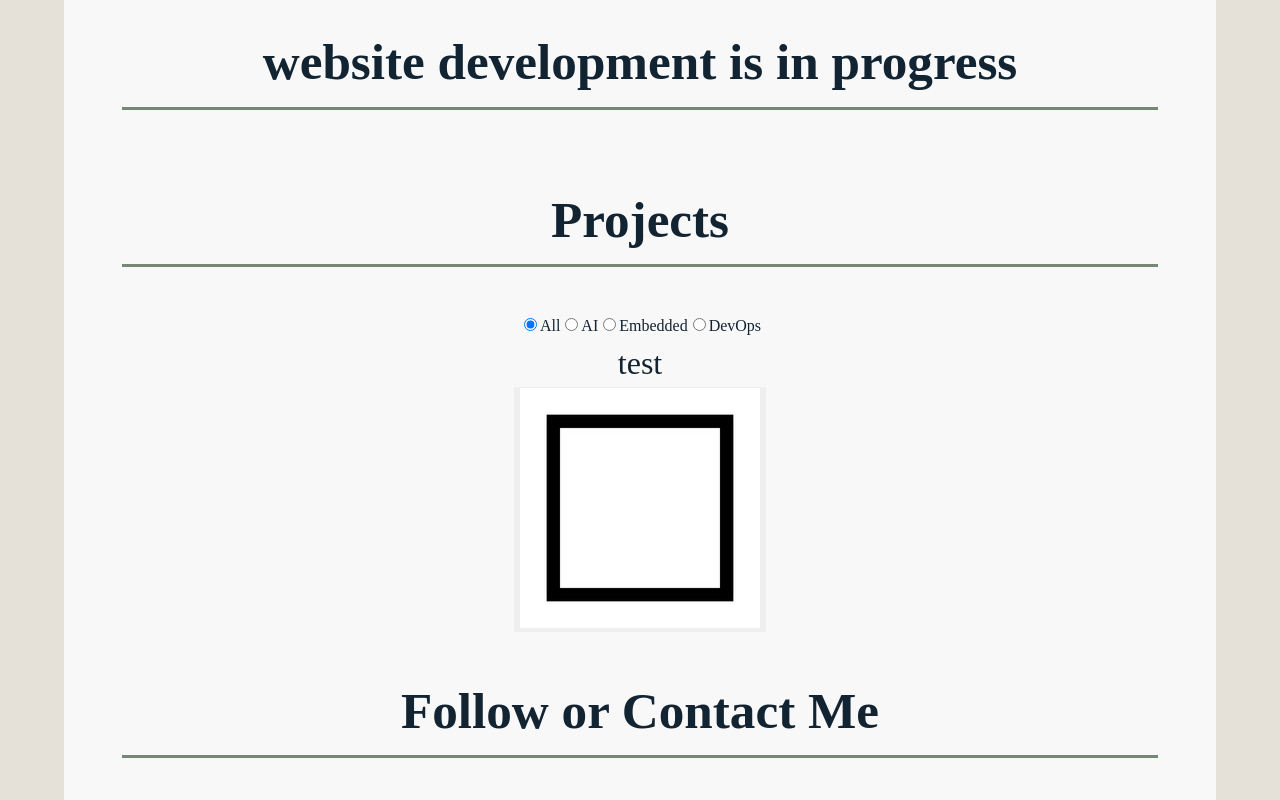
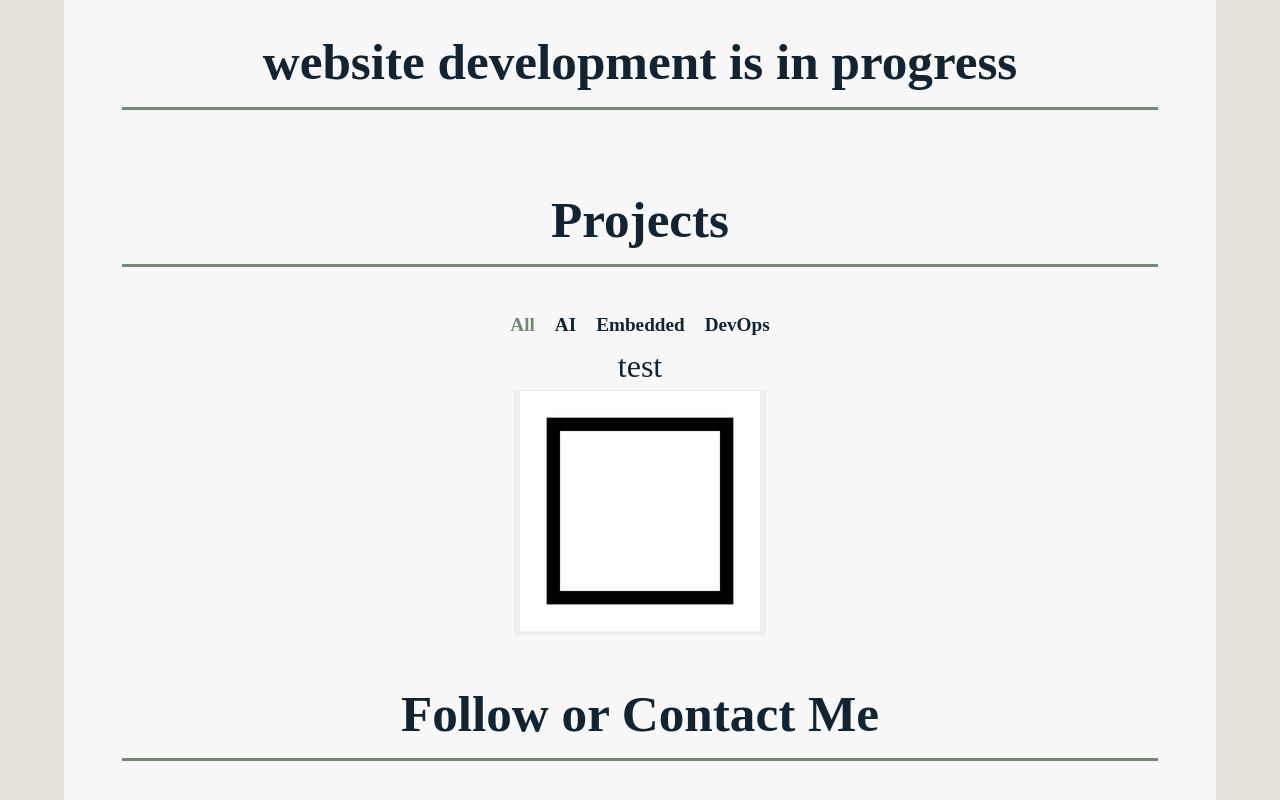
Before and after one commit to matthew-b-software/matthew-b-software.github.io, a React (Vite) app: page / in a window 1280 px wide. Shown: the top 800 px of the page. Built offline with nearby package versions, Linux system fonts and the light colour scheme.

Commit message:
Added styling for projects. Need to add projects

```diff
--- /dev/null
+++ b/src/components/ProjectGrid.css
@@ -0,0 +1,23 @@
+#SubjectSelect {
+    display: flex;
+    flex-direction: row;
+    font-size: 1.2rem;
+    line-height: 1;
+}
+
+#SubjectSelect label {
+    margin-left: 10px;
+    margin-right: 10px;
+    cursor: pointer;
+
+    font-weight: bold;
+    color: var(--custom-black);
+}
+
+#SubjectSelect input {
+    display: none;
+}
+
+#SubjectSelect input:checked + span{
+    color: var(--custom-green);
+}
--- a/src/components/ProjectGrid.tsx
+++ b/src/components/ProjectGrid.tsx
@@ -1,6 +1,7 @@
 import { useState } from 'react'
 import ProjectItem from './ProjectItem'
 import Projects from  '../data/ProjectGrid.ts'
+import "./ProjectGrid.css"
 
 /** This component shall contain experiences and shall work for work, proj, and school sections */
 function ProjectGrid() {
@@ -15,19 +16,19 @@ function ProjectGrid() {
             <div id="SubjectSelect">
                 <label>
                     <input type="radio" name="subject"  checked={Subject === "all"} onChange={() => setSubject("all")} />
-                    All
+                    <span>All</span>
                 </label>
                 <label>
                     <input type="radio" name="subject" checked={Subject === "AI"} onChange={() => setSubject("AI")} />
-                    AI
+                    <span>AI</span>
                 </label>
                 <label>
                     <input type="radio" name="subject" checked={Subject === "Embedded"} onChange={() => setSubject("Embedded")} />
-                    Embedded
+                    <span>Embedded</span>
                 </label>
                 <label>
                     <input type="radio" name="subject" checked={Subject === "DevOps"} onChange={() => setSubject("DevOps")} />
-                    DevOps
+                    <span>DevOps</span>
                 </label>
             </div>
 
```
